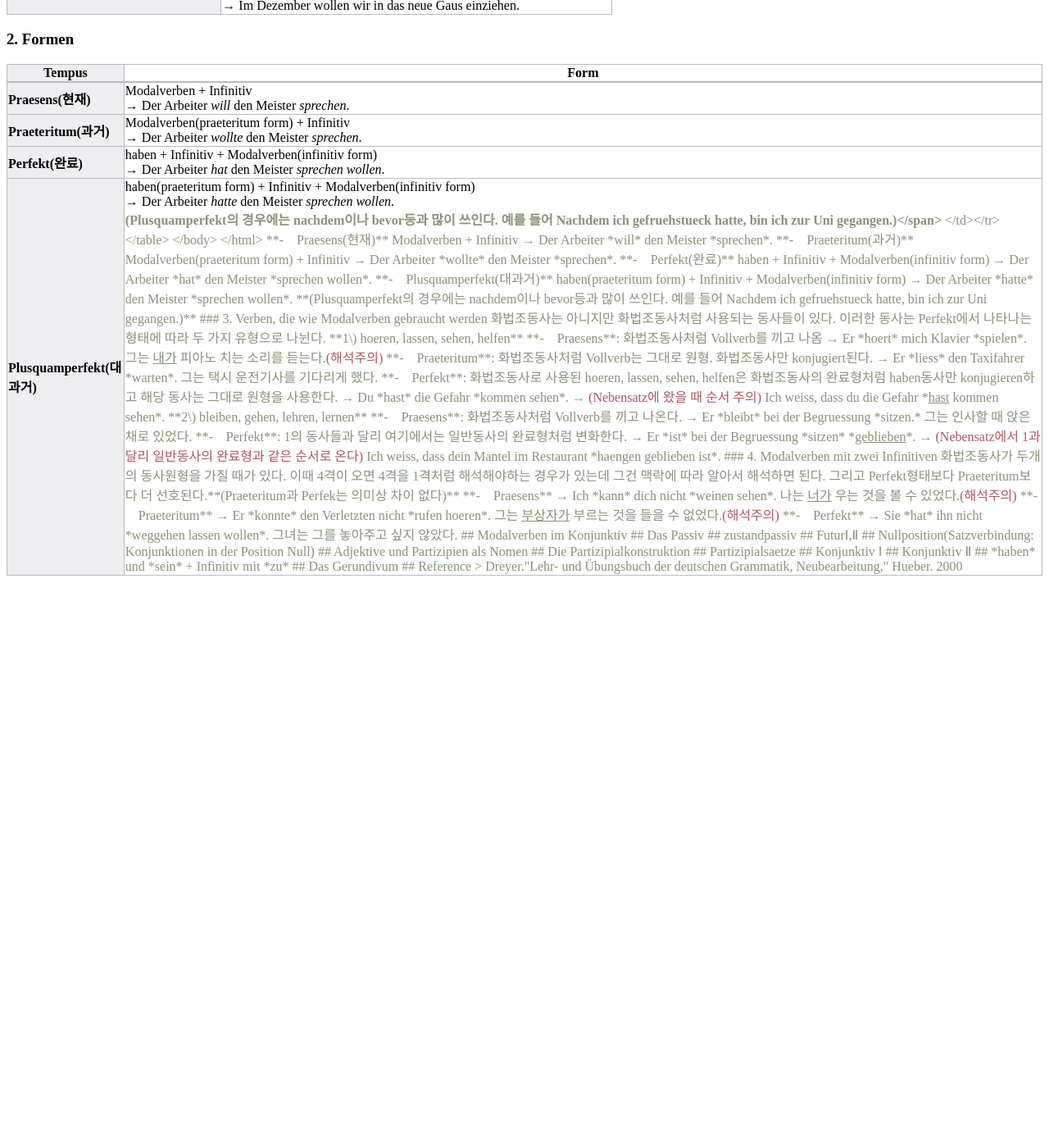
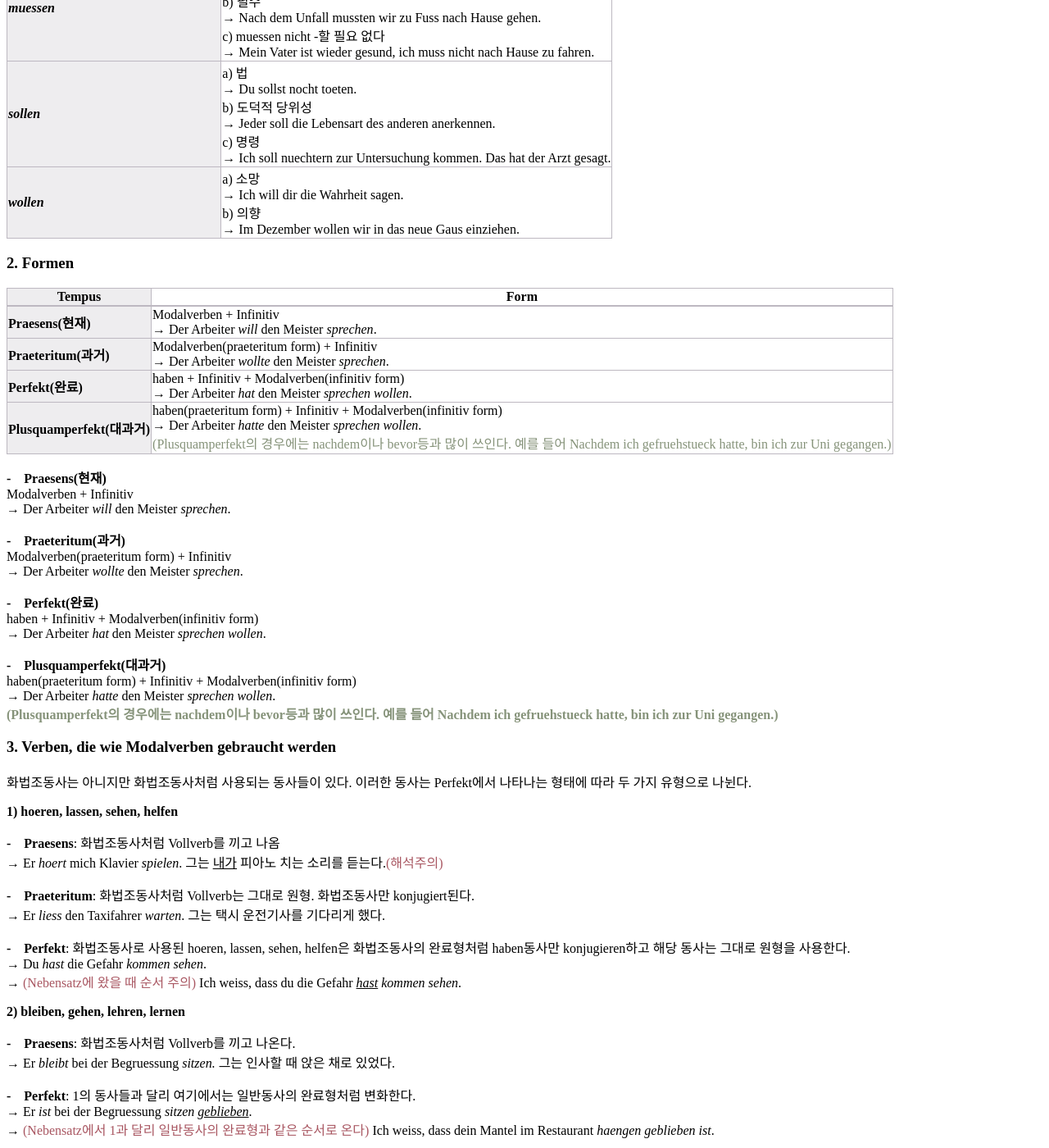
Before and after one commit to finddme/finddme.github.io, a Jekyll site: the page built from _posts/2021-01-24-DeutschGrammtik.md, in a window 1280 px wide and 1400 px high, scrolled down 1035 px. Shown: the whole window at 82% size. Built offline with Jekyll 4.4.1, drawn with Linux system fonts in a browser that asks for light colours; before the commit the page ends 1745 px from its top, so only the background shows below that; some of the changed text lies outside the part shown.

Commit message:
Update 2021-01-24-DeutschGrammtik.md

```diff
--- a/_posts/2021-01-24-DeutschGrammtik.md
+++ b/_posts/2021-01-24-DeutschGrammtik.md
@@ -83,7 +83,7 @@
        <tr><td class="line3"><strong>Praesens(현재)</strong></td><td class="line">Modalverben + Infinitiv<br> → Der Arbeiter <em>will</em> den Meister <em>sprechen</em>.</td></tr>
        <tr><td class="line3"><strong>Praeteritum(과거)</strong></td><td class="line">Modalverben(praeteritum form) + Infinitiv<br> → Der Arbeiter <em>wollte</em> den Meister <em>sprechen</em>.</td></tr>
        <tr><td class="line3"><strong>Perfekt(완료)</strong></td><td class="line">haben + Infinitiv + Modalverben(infinitiv form)<br> → Der Arbeiter <em>hat</em> den Meister <em>sprechen wollen</em>.</td></tr>
-       <tr><td class="line3"><strong>Plusquamperfekt(대과거)</strong></td><td class="line">haben(praeteritum form) + Infinitiv + Modalverben(infinitiv form)<br> → Der Arbeiter <em>hatte</em> den Meister <em>sprechen wollen</em>.<br> <span style="color:#86937A"><strong>(Plusquamperfekt의 경우에는 nachdem이나 bevor등과 많이 쓰인다. 예를 들어 Nachdem ich gefruehstueck hatte, bin ich zur Uni gegangen.)</span></strong>
+       <tr><td class="line3"><strong>Plusquamperfekt(대과거)</strong></td><td class="line">haben(praeteritum form) + Infinitiv + Modalverben(infinitiv form)<br> → Der Arbeiter <em>hatte</em> den Meister <em>sprechen wollen</em>.<br> <span style="color:#86937A">(Plusquamperfekt의 경우에는 nachdem이나 bevor등과 많이 쓰인다. 예를 들어 Nachdem ich gefruehstueck hatte, bin ich zur Uni gegangen.)</span>
 </td></tr>
    </table>
  </body>
```
